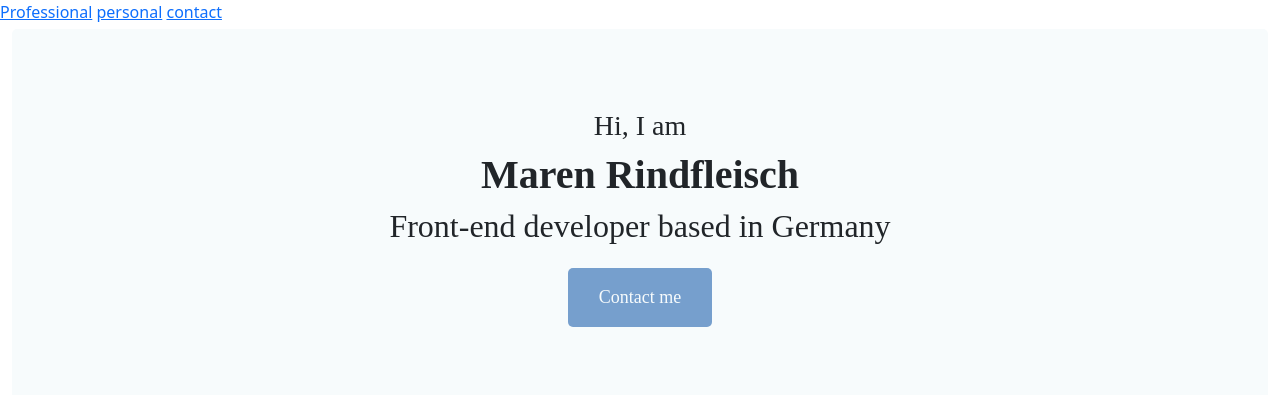
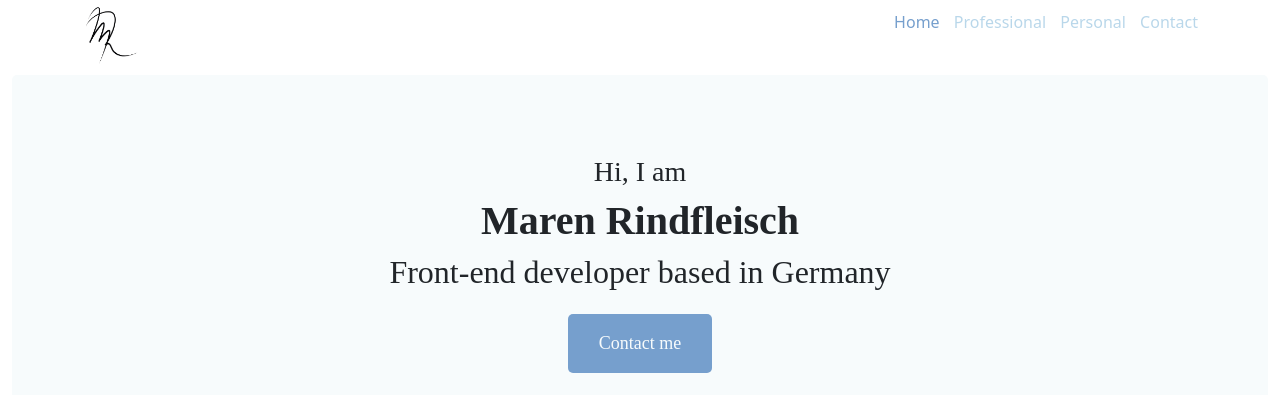
Before and after one commit to MarenRindfleisch/portfolio-project, a plain HTML site: page index.html in a window 1280 px wide. Shown: the top 395 px of the page. Drawn offline with nearby package versions, Linux system fonts and the light colour scheme; a web font is replaced by a local one.

Commit message:
Added Navbar

```diff
--- a/css/style.css
+++ b/css/style.css
@@ -4,13 +4,12 @@ font-family: 'Bellota Text', cursive; */
   --primary-color: #f7fbfc;
   --secondary-color: #d6e6f2;
   --tertiary-color: #b9d7ea;
-  --querternary-color: #769fcd;
+  --quarternary-color: #769fcd;
   --heading-font-family: "Bellota Text";
   --paragraph-font-family: "Advent Pro";
 }
 a {
   transition: all 200ms ease;
-  cursor: zoom-in;
 }
 h1,
 h2,
@@ -24,7 +23,7 @@ img,
 p {
   border-radius: 5px;
   padding: 10px;
-  border: var(--querternary-color) 1px solid;
+  border: var(--quarternary-color) 1px solid;
   margin: 5px 0px 5px 0px;
   max-width: 100%;
 }
@@ -34,6 +33,29 @@ p {
 }
 i {
   font-size: 25px;
+}
+nav ul {
+  padding: 0;
+  margin: 0;
+}
+nav li {
+  display: inline;
+  list-style: none;
+  line-height: 45px;
+  margin-left: 10px;
+}
+nav a {
+  text-decoration: none;
+  color: var(--tertiary-color);
+}
+
+nav a:hover,
+nav li.active a {
+  color: var(--quarternary-color);
+  transition: all 100ms ease-in-out;
+}
+nav {
+  padding: 0px 0px;
 }
 
 .hero {
@@ -46,7 +68,7 @@ i {
 }
 
 .btn-branding {
-  background: var(--querternary-color);
+  background: var(--quarternary-color);
   color: var(--primary-color);
   border-radius: 5px;
   font-size: 18px;
@@ -57,7 +79,7 @@ i {
 }
 .btn-branding:hover {
   background-color: var(--secondary-color);
-  color: var(--querternary-color);
+  color: var(--quarternary-color);
 }
 
 .professional-projects img {
@@ -84,6 +106,11 @@ i {
   border: none;
   background-color: var(--primary-color);
 }
+.logo {
+  max-width: 60px;
+  border: none;
+  padding: 0;
+}
 @media (max-width: 768px) {
   .introduction {
     text-align: center;
@@ -94,4 +121,10 @@ i {
   .personal-projects {
     text-align: center;
   }
+  .logo {
+    max-height: 40px;
+  }
+  nav a {
+    font-size: 12px;
+  }
 }
--- a/index.html
+++ b/index.html
@@ -33,9 +33,17 @@
     <title>Homepage | Maren Rindfleisch</title>
   </head>
   <body>
-    <a href="professional.html">Professional</a>
-    <a href="personal.html">personal</a>
-    <a href="contact.html">contact</a>
+    <div class="container">
+      <nav class="d-flex justify-content-between">
+        <img src="images/mr.png" alt="logo" class="logo" />
+        <ul>
+          <li class="active"><a href="/">Home</a></li>
+          <li><a href="professional.html">Professional</a></li>
+          <li><a href="personal.html">Personal</a></li>
+          <li><a href="contact.html">Contact</a></li>
+        </ul>
+      </nav>
+    </div>
     <div class="hero">
       <h3>Hi, I am</h3>
       <h1>Maren Rindfleisch</h1>
```
Also changed, not shown: contact.html (+11 -0 lines), personal.html (+11 -1 lines), professional.html (+11 -1 lines), images/mr.png (added).
